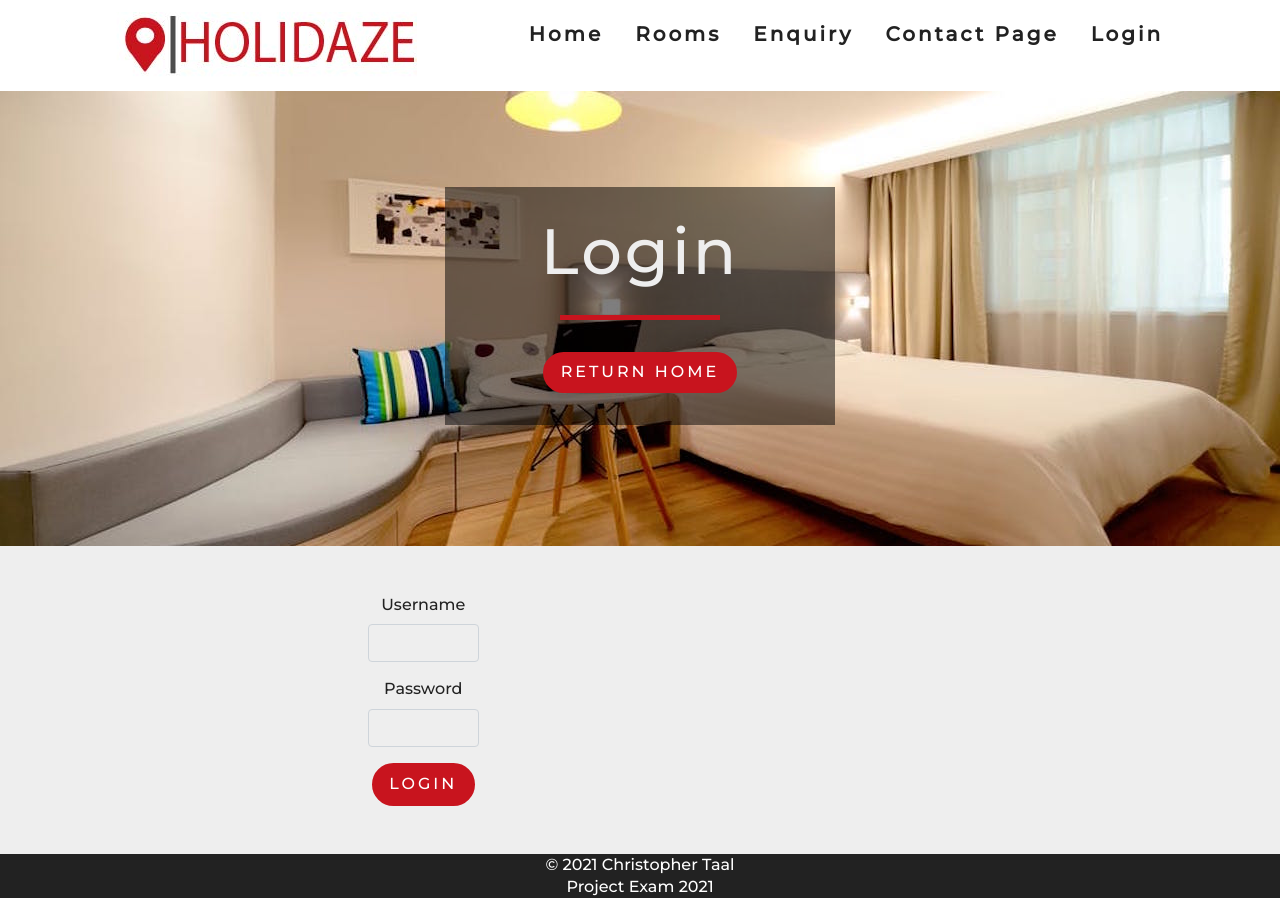
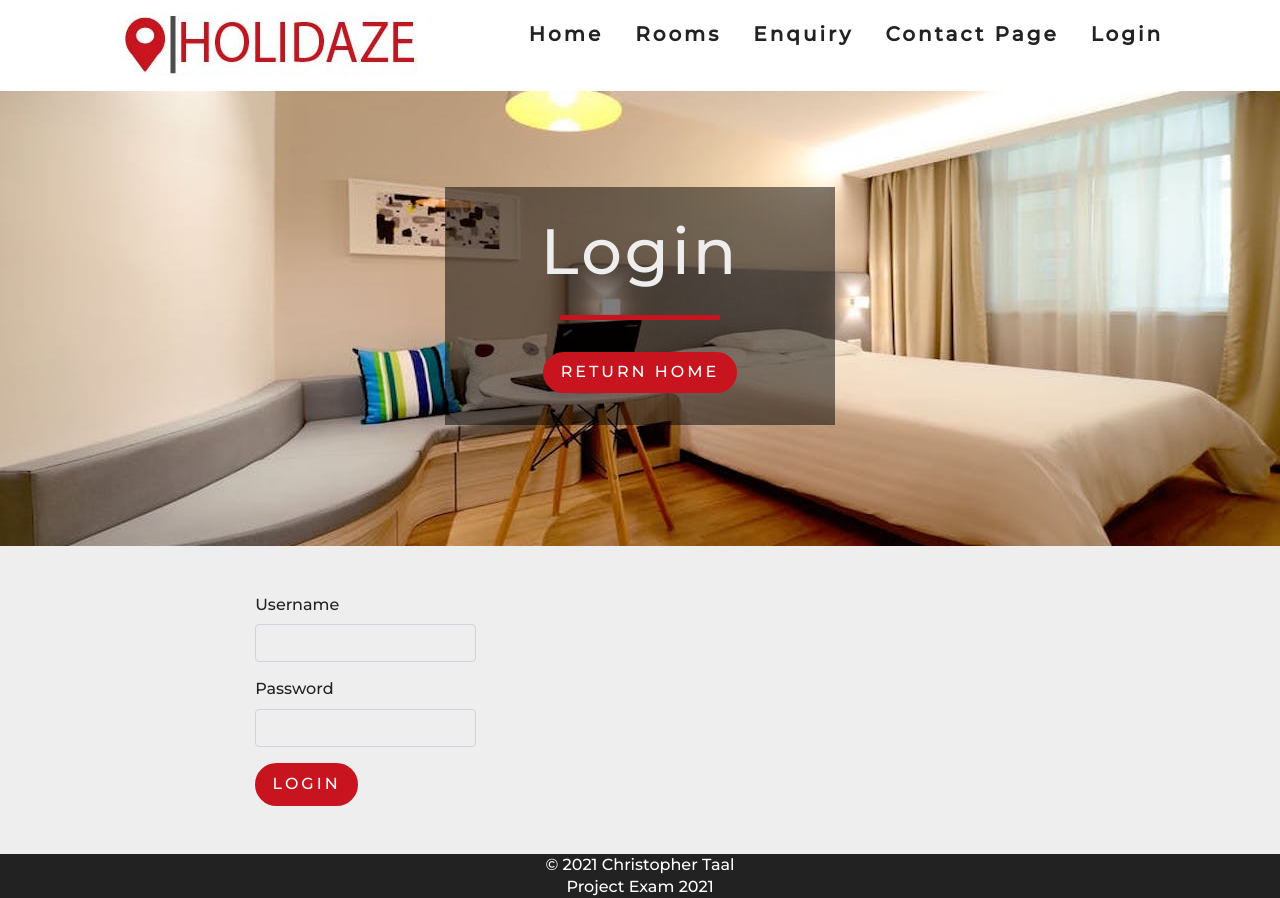
Before and after one commit to christophertaal/projectExamtwo, a React (Create React App) app: page /login in a window 1280 px wide. Built offline with nearby package versions, Linux system fonts and the light colour scheme; no server answers.

Commit message:
final edit

```diff
--- a/src/App.css
+++ b/src/App.css
@@ -34,9 +34,8 @@ h2 {
   margin-bottom: 0.75em;
 }
 h3 {
-  font-size: 1.5em;
-  line-height: 1;
-  margin-bottom: 1em;
+  line-height: 1px;
+  margin-bottom: 10px;
 }
 h4 {
   font-size: 1.2em;
@@ -203,6 +202,7 @@ h6 {
   }
   .banner h1 {
     font-size: 3rem;
+
   }
 }
 @media screen and (min-width: 992px) {
@@ -361,6 +361,8 @@ h6 {
   font-weight: 700;
   letter-spacing: var(--mainSpacing);
 }
+/*Enquiry*/
+
 
 /* single room*/
 .single-room {
@@ -502,6 +504,19 @@ h6 {
   font-size: 0.8rem;
   margin-left: 0.5rem;
 }
+.NoRoomsMatched{
+  color: red;
+  margin-bottom: 300px;
+}
+.needToLogIn{
+  color: red;
+}
+
+.NoRoomsMatched h3{
+  margin: 0 auto;
+  text-align: center;
+  align-self: center;
+}
 @media screen and (min-width: 776px) {
   .filter-form {
     width: 70vw;
@@ -517,6 +532,7 @@ h6 {
 #logout {
   margin-top: -8px;
 }
+
 /*contact-details"*/
 .contact-details {
   margin: 0 auto;
@@ -534,15 +550,11 @@ h6 {
   margin: 0 auto;
   text-align: center;
 }
+
 /*loginForm*/
 .loginForm {
-  display: flex !important;
-  align-items: center !important;
+  width: 65%;
+  display: flex;
+  margin: 0 auto;
+  align-self: center;
 }
-.p-5{
-  display: flex !important;
-  margin: 0 auto;
-  align-items: center;
-  text-align: center;
-  width: 50%;
-}
--- a/src/components/ListOfEnquery.js
+++ b/src/components/ListOfEnquery.js
@@ -28,7 +28,7 @@ class ListOfEnquiry extends React.Component{
         const token = localStorage.getItem('token')
         if(token == null) {
             return (
-                <div className="mt-5"><h1>You need to login to see this page</h1></div>
+                <div className="mt-5"><h1 className="needToLogIn">You need to login to see this page</h1></div>
             );
         } else {
             return (
--- a/src/components/LoginFormAPI.js
+++ b/src/components/LoginFormAPI.js
@@ -1,7 +1,6 @@
 import React from "react";
 import { FaWindows } from "react-icons/fa";
 import { Redirect } from "react-router";
-// import axios from 'axios';
 
 class LoginFormAPI extends React.Component {
     state = {user:'', password:'', loggedIn:false}
@@ -28,7 +27,7 @@ class LoginFormAPI extends React.Component {
         }
         return (
             <div className="loginForm">
-                <form onSubmit={this.onFormSubmit} style={{width:"50%"}}>
+                <form className="loginForm1" onSubmit={this.onFormSubmit}>
                     <div className="mb-3">
                         <label htmlFor="exampleInputEmail1" className="form-label">Username</label>
                         <input type="text" className="form-control" id="exampleInputEmail1" aria-describedby="emailHelp" value={this.state.user} onChange={e => this.setState({user:e.target.value})}/>
--- a/src/components/RoomList.js
+++ b/src/components/RoomList.js
@@ -5,7 +5,7 @@ const RoomList = ({rooms}) => {
 
     if(rooms.length === 0) {
         return (
-            <div>
+            <div className=" NoRoomsMatched">
                 <h3>
                     No rooms matched your search!
                 </h3>
```
